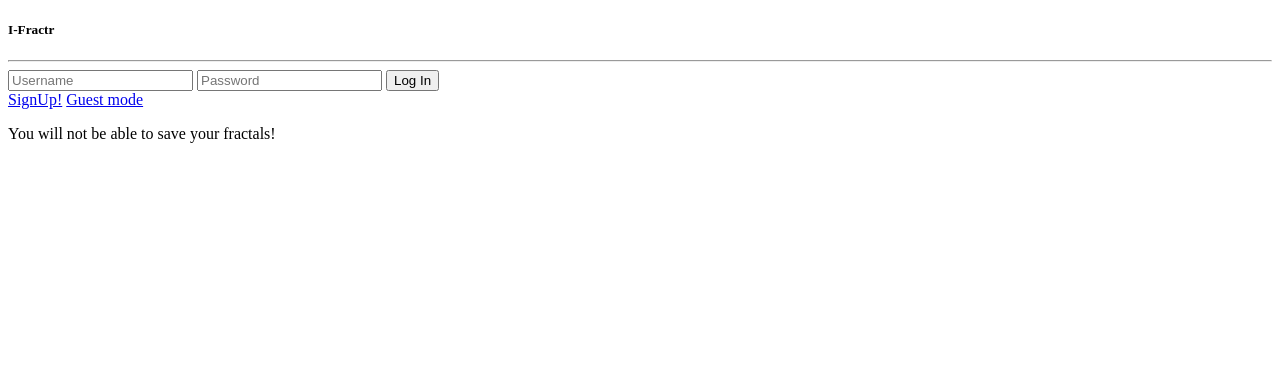
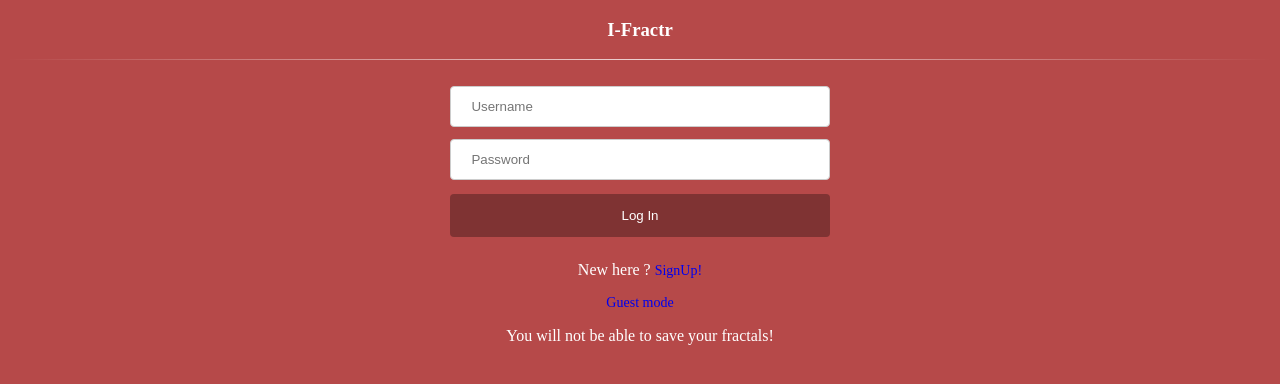
Before and after one commit to GherasimCosmin/CLIWProject-nr15, a plain HTML site: page index.html in a window 1280 px wide. Drawn offline with Linux system fonts and the light colour scheme.

Commit message:
the beningin

```diff
--- /dev/null
+++ b/cssFiles/style.css
@@ -0,0 +1,68 @@
+body{
+	background-color: #b64949;
+	color: white;
+}
+.links{
+	display: flex;
+	flex-direction: column;
+	align-items: center;
+}
+.links a{
+	font-size: 14px;
+	transition: font-size 1s;
+	display: inline-block;
+	text-decoration: none;
+}
+a:hover{
+	font-size: 16px;
+}
+a:visited{
+	color: gray;
+}
+input[type=text],input[type=password]{
+	width: 30%;
+	padding: 12px 20px;
+	margin: 6px 0;
+	display: inline-block;
+	border: 1px solid #ccc;
+	border-radius: 4px;
+	box-sizing: border-box;
+}
+input[type=submit] {
+	width: 30%;
+	background-color: #7f3333;
+	color: white;
+	padding: 14px 20px;
+	margin: 8px 0;
+	border: none;
+	border-radius: 4px;
+	cursor: pointer;
+}
+
+input[type=submit]:hover {
+	background-color: #702f2f;
+}
+form{
+	margin-top: 20px;
+	display: flex;
+	flex-direction: column;
+	align-items: center;
+}
+.header{
+	text-align: center;
+}
+.header hr {
+	border: 0;
+	height: 1px;
+	background-image: linear-gradient(to right, rgba(255,255, 255, 0), rgba(255, 255, 255, 0.75), rgba(255, 255, 255, 0));
+}
+@media screen and (max-width: 1080px){
+	input[type=text],input[type=password],input[type=submit]{
+		width: 50%;
+	}
+}
+@media screen and (max-width: 680px){
+	input[type=text],input[type=password],input[type=submit]{
+		width: 70%;
+	}
+}
--- a/index.html
+++ b/index.html
@@ -2,10 +2,11 @@
 <html>
 <head>
 	<title>l-Fractr Log In</title>
+	<link rel="stylesheet" type="text/css" href="cssFiles/style.css">
 </head>
 <body>
 	<div class="header">
-		<h5>I-Fractr</h5>
+		<h3>I-Fractr</h5>
 		<hr>
 	</div>
 	<form action="http://localhost:8085/index" method="GET">
@@ -13,10 +14,10 @@
 		<input type="password" name="password" placeholder="Password" required="required">
 		<input type="submit" name="submit" value="Log In">
 	</form>
-	<div>
-		<a href="signUp.html">SignUp!</a>
+	<div class="links">
+		<p>New here ? <a href="signUp.html">SignUp!</a></p>
 		<a href="editFractals.html">Guest mode</a>
-		<p>You will not be able to save your fractals!</p>
+		<p>You will not be able to save your fractals!</p
 	</div>
 </body>
 </html>
```
